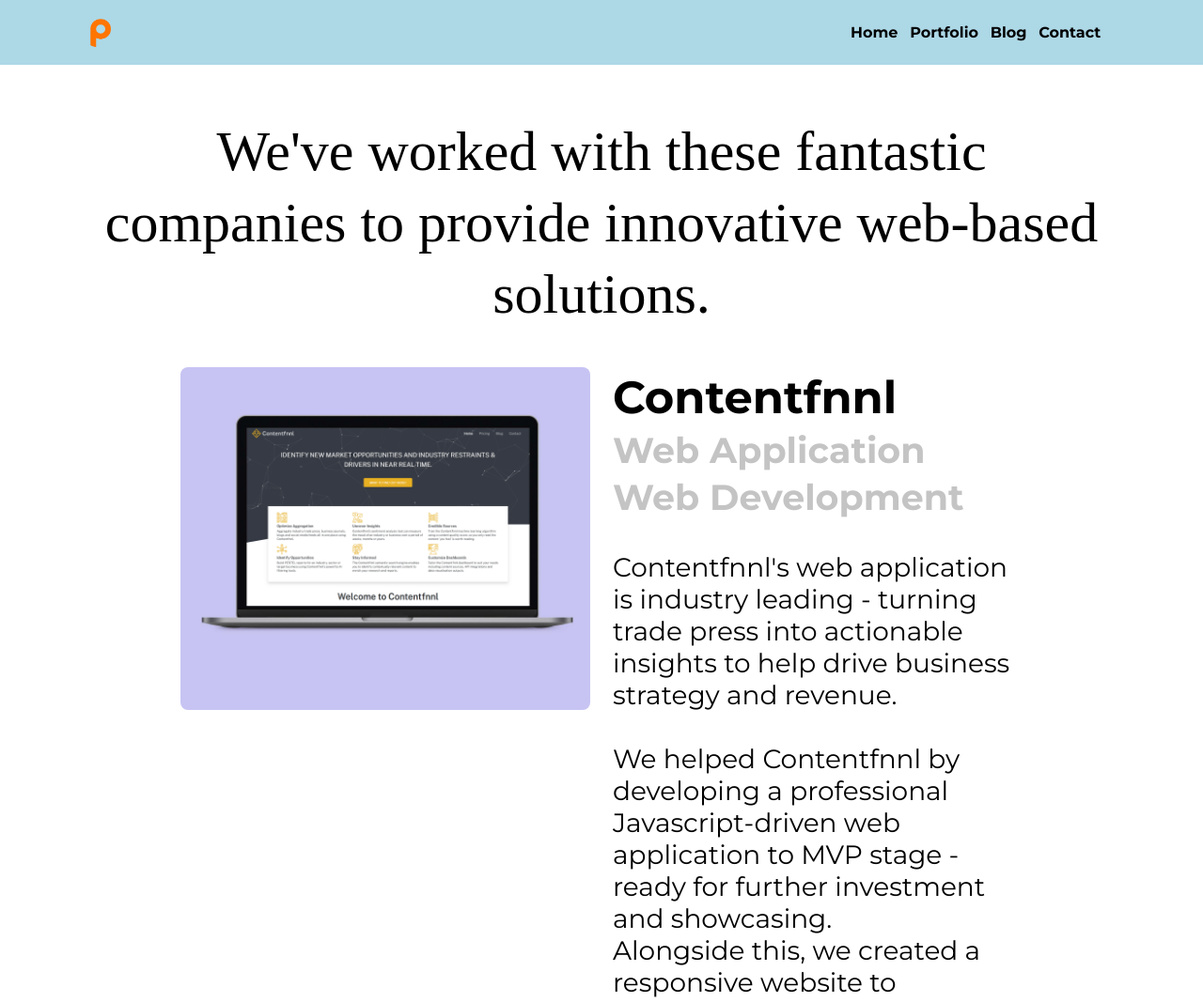
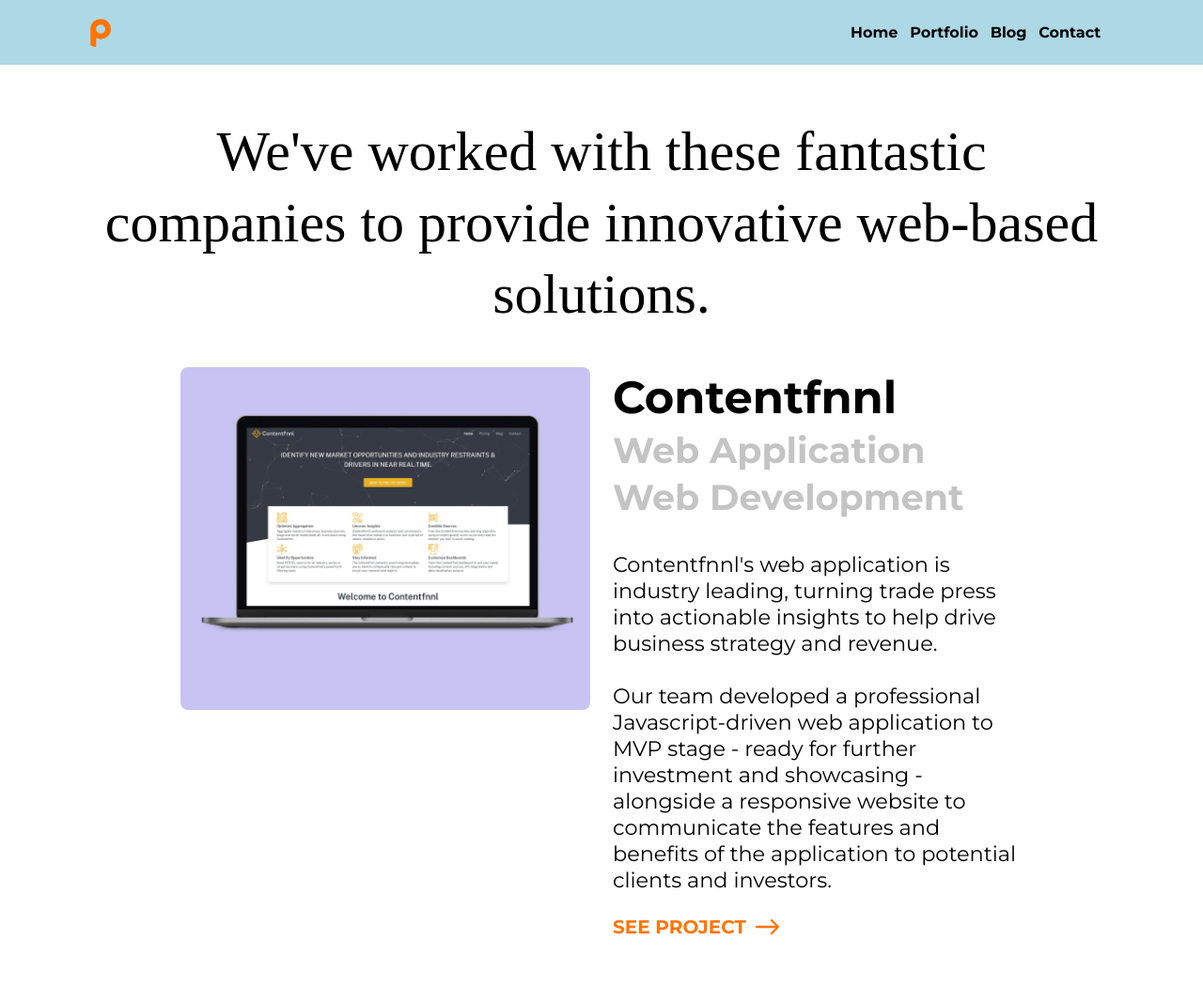
Before and after one commit to Polax-Digital/polax-jekyll, a Jekyll site: the page built from portfolio.md, in a window 1280 px wide. Shown: the top 1067 px of the page at 94% size. Built offline with Jekyll 4.4.1, drawn with Linux system fonts in a browser that asks for light colours; nearby versions of some CDN libraries; some web fonts are replaced; some of the changed text lies outside the part shown; grey boxes are pictures that could not be loaded.

Commit message:
Text size and content changes

```diff
--- a/assets/css/main.css
+++ b/assets/css/main.css
@@ -301,7 +301,7 @@
 }
 
 .pf-text {
-    font-size: 28px;
+    font-size: 1.4rem;
 }
 
 #p1 {
@@ -506,7 +506,7 @@
         margin: 0;
     }
     .pf-text {
-        font-size: 20px;
+        font-size: 1.2rem;
     }
 }
 @media (max-width: 768px) {
--- a/portfolio.md
+++ b/portfolio.md
@@ -5,19 +5,19 @@
 p1-title: Contentfnnl
 p1-type: Web Application <br> Web Development
 p1-image: contentfnnl
-p1-description: Contentfnnl's web application is industry leading - turning trade press into actionable insights to help drive business strategy and revenue.<br><br>We helped Contentfnnl by developing a professional Javascript-driven web application to MVP stage - ready for further investment and showcasing.<br>Alongside this, we created a responsive website to communicate the features and benefits of the application to potential clients and investors alike.
+p1-description: Contentfnnl's web application is industry leading, turning trade press into actionable insights to help drive business strategy and revenue.<br><br>Our team developed a professional Javascript-driven web application to MVP stage - ready for further investment and showcasing - alongside a responsive website to communicate the features and benefits of the application to potential clients and investors.
 p1-link: https://contentfnnl.ai
 
 p2-title: Dowling Best and Smith
 p2-type: Web Development
 p2-image: dbs
-p2-description: Dowling Best and Smith work with the world's leading businesses to create exceptional communications campaigns, develop best-in-class digital platforms and advise on strategic roadmaps that define sectors.<br><br><i>"Relentless pursuit for positive change"</i> drives the DBS team and Polax Digital helped create a professional, templated website to showcase their work and business offerings to both the public and private sector.
+p2-description: Dowling Best and Smith work with the world's leading businesses to create exceptional communications campaigns, develop best-in-class digital platforms and advise on strategic roadmaps that define sectors.<br><br>A <i>"relentless pursuit for positive change"</i> drives the DBS team and Polax Digital helped create a professional, templated website to showcase their work and business offerings to both the public and private sector.
 p2-link: https://dowlingbestsmith.com
 
 p3-title: English with Eloquence
 p3-type: Web Development <br> Web Application
 p3-image: ewe
-p3-description: Eloquence's professional language coaching is dedicated to helping others succeed in their language learning. We worked closely with Eloquence to provide a business oriented website with a dedicated Virtual Learning Environment to help clients master their English skills.
+p3-description: Eloquence's professional English coaching is dedicated to helping others succeed in their language learning through 1-to-1 classes and audio resources.<br><br> We worked closely with Eloquence to provide a business oriented website with a dedicated Virtual Learning Environment to help organise lessons and allow clients to master their English skills.
 p3-link: https://englishwitheloquence.com
 
 p4-title: Kent Formations
@@ -29,6 +29,6 @@
 p5-title: Cardan Fire
 p5-type: Web Development
 p5-image: cardanfire
-p5-description: Cardan Fire is a professional fire safety consultancy based in the South of England ensuring that businesses, landlords and individuals comply to the Fire Safety Laws within the UK.<br><br>Cardan Fire needed a bespoke website to highlight the services they offer. Our in house development delievered a fast, responsive site with a refreshed web application expected to be delivered at a later stage.
+p5-description: Cardan Fire is a professional fire safety consultancy based in the South of England ensuring that businesses, landlords and individuals comply to the Fire Safety Laws within the UK.<br><br>Cardan Fire needed a bespoke website to highlight the services they offer. Our in house development team delievered a fast, responsive site with a refreshed web application expected to be delivered at a later stage.
 p5-link: https://cardanfire.co.uk/
 ---
```
